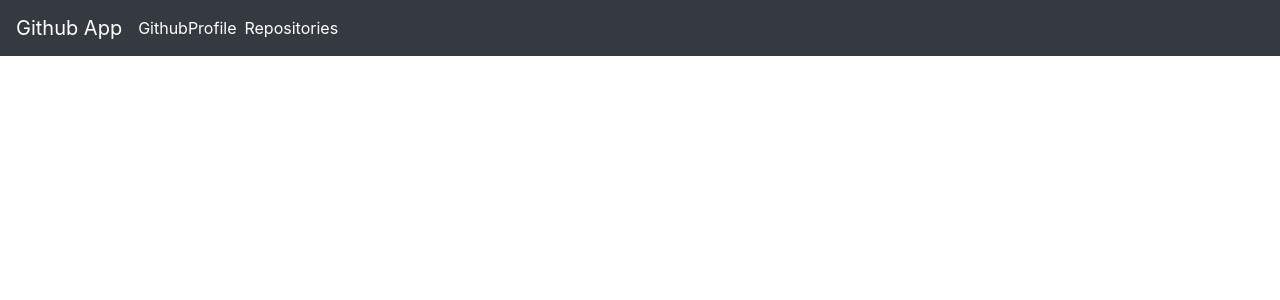
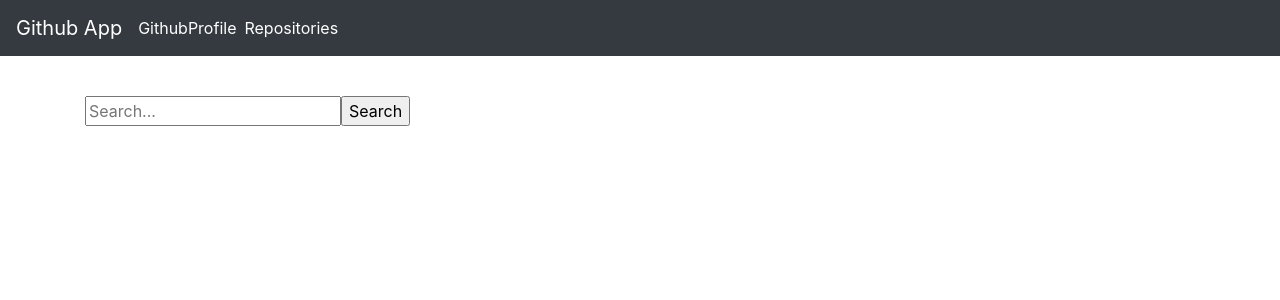
Before and after one commit to IreneMercy/Github, an Angular app: page / in a window 1280 px wide. Shown: the top 300 px of the page. Built offline with nearby package versions, Linux system fonts and the light colour scheme.

Commit message:
add search inputs

```diff
--- a/src/app/app.component.html
+++ b/src/app/app.component.html
@@ -1,2 +1,3 @@
 <app-navbar></app-navbar>
+<app-search-form></app-search-form>
 <router-outlet></router-outlet>
--- a/src/app/search-form/search-form.component.html
+++ b/src/app/search-form/search-form.component.html
@@ -1 +1,21 @@
-<p>search-form works!</p>
+<!DOCTYPE html>
+<html lang="en" dir="ltr">
+  <head>
+    <meta charset="utf-8">
+    <title></title>
+  </head>
+  <body>
+    <div class="container pt-5">
+      <div class="row">
+        <div class="col-md-12">
+          <div class="box mt-5">
+            <form>
+              <input type="text" name="search" placeholder="Search...">
+              <input type="submit" name="submit" value="Search">
+            </form>
+          </div>
+        </div>
+      </div>
+    </div>
+  </body>
+</html>
```
